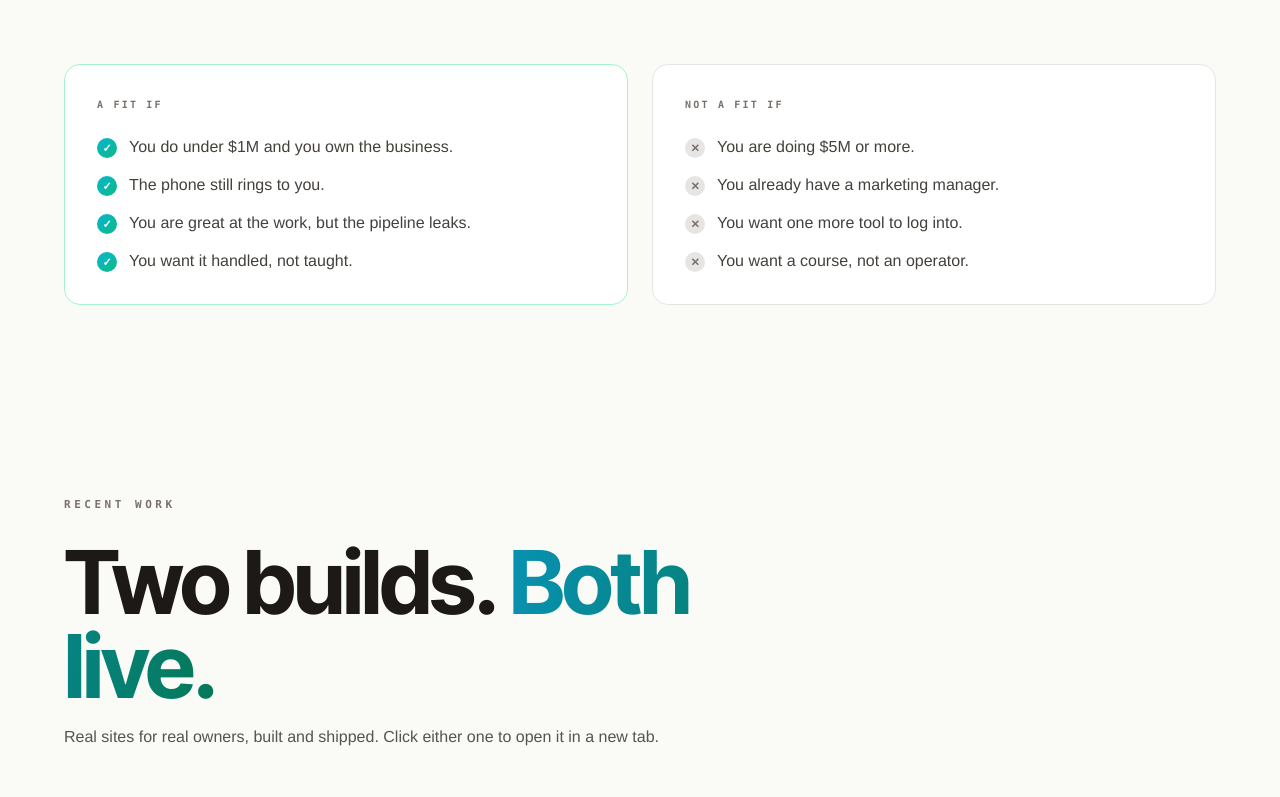
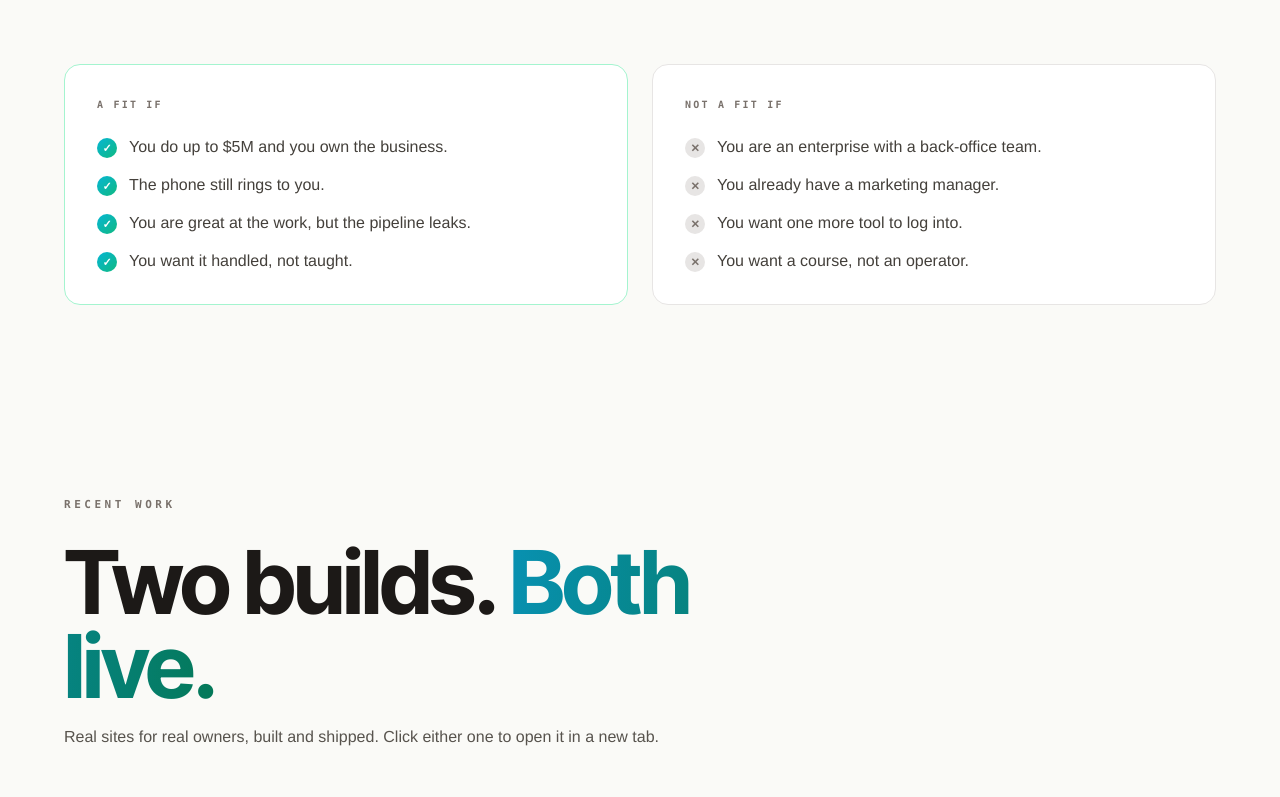
Before and after one commit to staybookt/staybookt-investor, a Next.js app: page / in a window 1280 px wide. Shown: the part 3783-4580 px from the top of the page. Built offline with nearby package versions, Linux system fonts and the light colour scheme; no server answers.

Commit message:
Home: North America + $5M ICP (hero handled separately) — fit list, footer, share desc

```diff
--- a/app/page.tsx
+++ b/app/page.tsx
@@ -13,7 +13,7 @@ import Image from 'next/image';
 import Link from 'next/link';
 
 const SHARE_DESCRIPTION =
-  'StayBookt builds and runs websites for Ontario service businesses under $1M. We get you found, book the work, and keep the calendar full. Paid for by the results.';
+  'StayBookt builds and runs websites for service businesses up to $5M across North America. We get you found, book the work, and keep the calendar full. Paid for by the results.';
 
 export const metadata = {
   title: 'Get Found. StayBookt.',
@@ -131,7 +131,7 @@ export default function HomePage() {
             heading="A fit if"
             tone="yes"
             items={[
-              'You do under $1M and you own the business.',
+              'You do up to $5M and you own the business.',
               'The phone still rings to you.',
               'You are great at the work, but the pipeline leaks.',
               'You want it handled, not taught.',
@@ -141,7 +141,7 @@ export default function HomePage() {
             heading="Not a fit if"
             tone="no"
             items={[
-              'You are doing $5M or more.',
+              'You are an enterprise with a back-office team.',
               'You already have a marketing manager.',
               'You want one more tool to log into.',
               'You want a course, not an operator.',
@@ -255,7 +255,7 @@ export default function HomePage() {
             Form fills tagged at submission. Calls tracked through your Google Business Profile. New customers reconciled against your existing pipeline so we never double-count. You see exactly what we count. The report goes out every month before the invoice.
           </p>
         </div>
-        <p className="text-stone-500 text-xs mt-6">All prices in CAD. Built for Ontario operators.</p>
+        <p className="text-stone-500 text-xs mt-6">All prices in CAD.</p>
       </Moment>
 
       {/* What's next (RevOps preview) */}
@@ -488,7 +488,7 @@ function FooterBlock() {
           <div className="flex flex-col sm:flex-row items-start sm:items-center justify-between gap-8 mb-12">
             <div>
               <Wordmark size="sm" onDark />
-              <p className="text-mute text-sm mt-3 max-w-md leading-relaxed">Get found. Get booked. Stay booked. Built and run for Ontario service businesses under $1M.</p>
+              <p className="text-mute text-sm mt-3 max-w-md leading-relaxed">Get found. Get booked. Stay booked. Built and run for service businesses up to $5M across North America.</p>
             </div>
             <div className="flex flex-col items-start sm:items-end gap-3">
               <a href={CAL_LINK} target="_blank" rel="noopener noreferrer" className="text-platinum hover:text-white text-sm font-semibold transition-colors">Book a 30-minute call</a>
```
